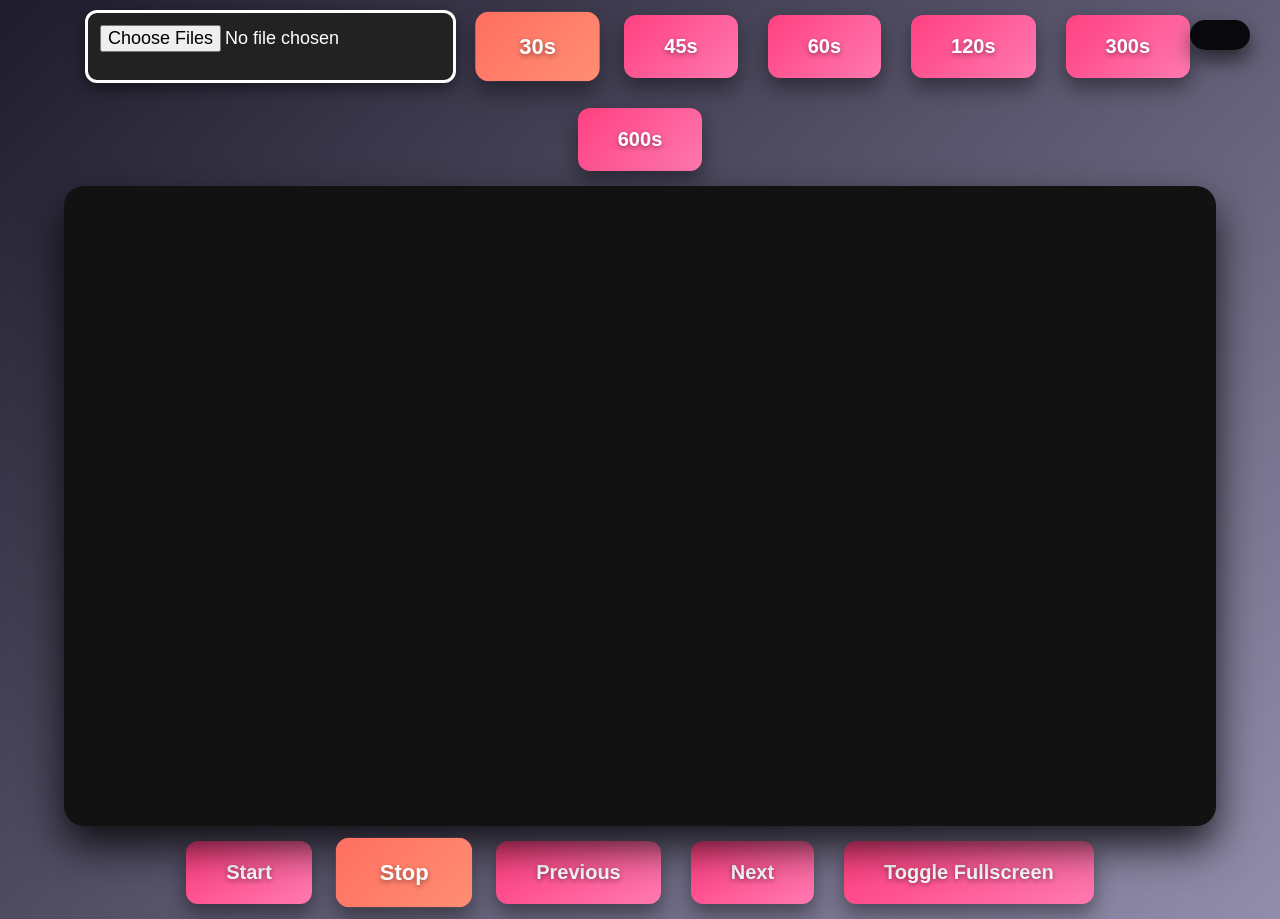
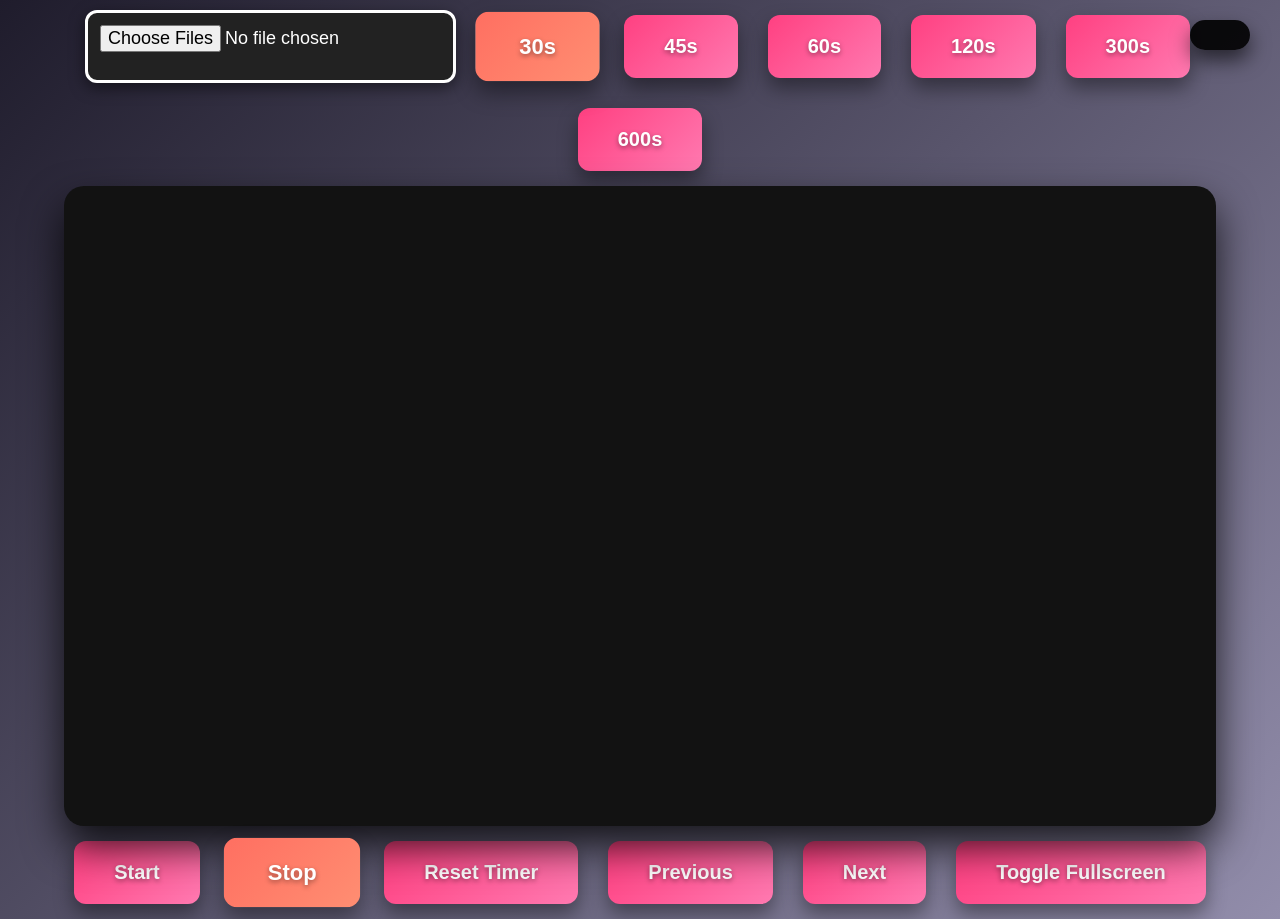
Before and after one commit to mehmetasilkilic/slideshow-app, a React (Create React App) app: page / in a window 1280 px wide. Built offline with nearby package versions, Linux system fonts and the light colour scheme.

Commit message:
reset timer added

```diff
--- a/src/App.js
+++ b/src/App.js
@@ -6,7 +6,6 @@ const SlideshowApp = () => {
   const [intervalTime, setIntervalTime] = useState(30000); // Default to 30 seconds
   const [intervalId, setIntervalId] = useState(null);
   const [timeRemaining, setTimeRemaining] = useState(intervalTime / 1000);
-  const [isPaused, setIsPaused] = useState(false);
 
   const handleFileChange = (e) => {
     const files = Array.from(e.target.files);
@@ -16,7 +15,6 @@ const SlideshowApp = () => {
 
   const startSlideshow = () => {
     if (images.length === 0) return;
-    setIsPaused(false);
     const id = setInterval(() => {
       setCurrentIndex((prevIndex) => (prevIndex + 1) % images.length);
       setTimeRemaining(intervalTime / 1000);
@@ -27,7 +25,6 @@ const SlideshowApp = () => {
   const stopSlideshow = () => {
     clearInterval(intervalId);
     setIntervalId(null);
-    setIsPaused(false);
   };
 
   const goNext = () => {
@@ -61,9 +58,25 @@ const SlideshowApp = () => {
     }
   };
 
+  const resetTimer = () => {
+    // Stop the current interval
+    clearInterval(intervalId);
+
+    // Reset the timer
+    setTimeRemaining(intervalTime / 1000);
+
+    // Restart the interval
+    const id = setInterval(() => {
+      setCurrentIndex((prevIndex) => (prevIndex + 1) % images.length);
+      setTimeRemaining(intervalTime / 1000);
+    }, intervalTime);
+
+    setIntervalId(id);
+  };
+
   useEffect(() => {
     let countdown;
-    if (intervalId && !isPaused) {
+    if (intervalId) {
       countdown = setInterval(() => {
         setTimeRemaining((prev) => (prev > 0 ? prev - 1 : intervalTime / 1000));
       }, 1000);
@@ -72,12 +85,12 @@ const SlideshowApp = () => {
       clearInterval(countdown);
       clearInterval(intervalId);
     };
-  }, [intervalId, intervalTime, isPaused]);
+  }, [intervalId, intervalTime]);
 
   return (
     <div style={styles.container}>
       <div style={styles.timer}>
-        {intervalId && !isPaused && <span>{timeRemaining}s</span>}
+        {intervalId && <span>{timeRemaining}s</span>}
       </div>
       <div style={styles.intervalButtons}>
         <input
@@ -108,15 +121,18 @@ const SlideshowApp = () => {
       <div style={styles.controls}>
         <button
           onClick={startSlideshow}
-          style={intervalId && !isPaused ? styles.buttonActive : styles.button}
+          style={intervalId ? styles.buttonActive : styles.button}
         >
           Start
         </button>
         <button
           onClick={stopSlideshow}
-          style={!intervalId && !isPaused ? styles.buttonActive : styles.button}
+          style={!intervalId ? styles.buttonActive : styles.button}
         >
           Stop
+        </button>
+        <button onClick={resetTimer} style={styles.button}>
+          Reset Timer
         </button>
         <button onClick={goBack} style={styles.button}>
           Previous
```
